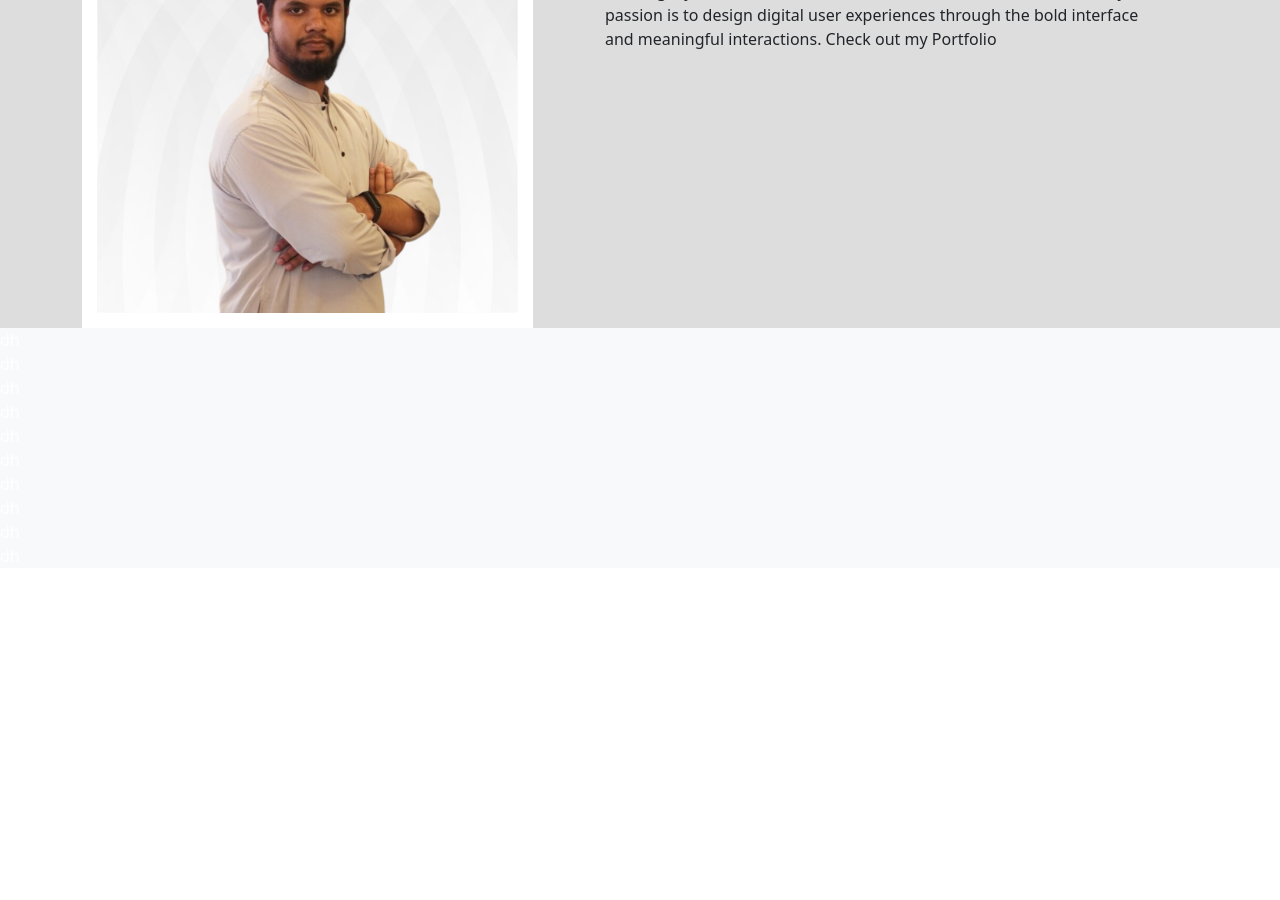
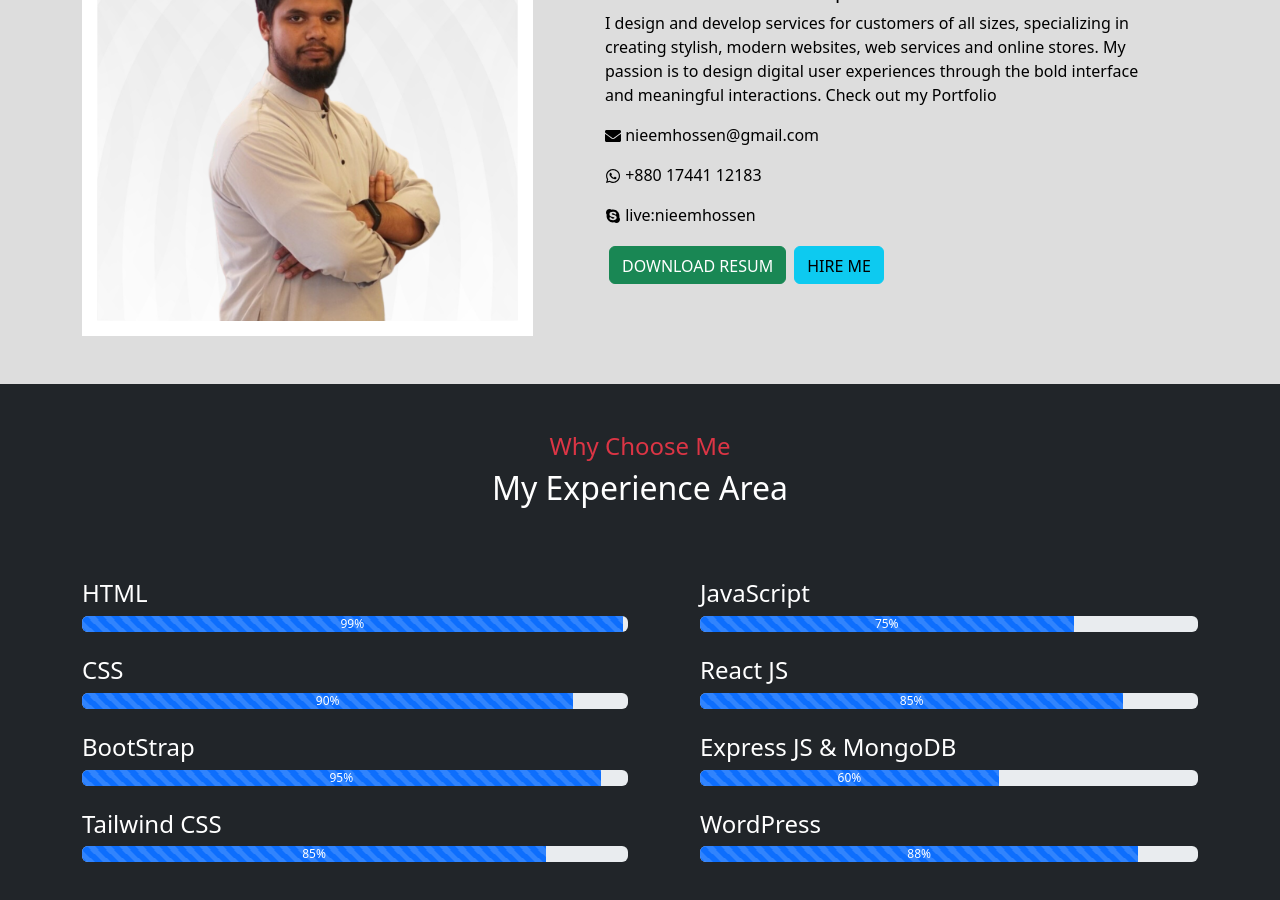
Before and after one commit to developer-nieem/nieem-protfolio, a React (Vite) app: page / in a window 1280 px wide. Shown: the part 960-1860 px from the top of the page. Before the commit the page ends 1528 px from the top, so only its background shows below. Built offline with nearby package versions, Linux system fonts and the light colour scheme.

Commit message:
added about and skills section

```diff
--- a/index.html
+++ b/index.html
@@ -6,7 +6,7 @@
     <meta name="viewport" content="width=device-width, initial-scale=1.0" />
     <title>Vite + React</title>
   </head>
-  <body>
+  <body >
     <div id="root"></div>
     <script type="module" src="/src/main.jsx"></script>
   </body>
--- a/package.json
+++ b/package.json
@@ -10,6 +10,7 @@
     "preview": "vite preview"
   },
   "dependencies": {
+    "aos": "^2.3.4",
     "bootstrap": "^5.3.0",
     "localforage": "^1.10.0",
     "lottie-react": "^2.4.0",
@@ -18,10 +19,13 @@
     "react-bootstrap": "^2.8.0",
     "react-dom": "^18.2.0",
     "react-fast-marquee": "^1.6.0",
+    "react-icons": "^4.10.1",
+    "react-progress-bar": "^0.1.0",
     "react-router-dom": "^6.14.0",
     "react-tsparticles": "^2.10.1",
     "react-typed": "^1.2.0",
     "sort-by": "^1.2.0",
+    "sweetalert2": "^11.7.12",
     "tsparticles": "^2.10.1"
   },
   "devDependencies": {
--- a/src/components/Home/AboutUs.jsx
+++ b/src/components/Home/AboutUs.jsx
@@ -1,17 +1,42 @@
-import React from "react";
+import React, { useEffect } from "react";
+import { FaEnvelope, FaSkype, FaWhatsapp, FaWhatsappSquare } from "react-icons/fa";
+import AOS from 'aos';
+import 'aos/dist/aos.css';
+import Swal from 'sweetalert2'
 
 const AboutUs = () => {
+
+    const downloadPdf = () => {
+        window.open('https://drive.google.com/u/1/uc?id=1kPrl4LeGseBSIfVlBGOxaoJ3fkGVp69B&export=download', '_parent');
+
+        Swal.fire({
+            position: 'top-end',
+            icon: 'success',
+            title: 'Thanks for Download! ',
+            showConfirmButton: false,
+            timer: 1500
+          })
+
+      };
+
+      useEffect(() => {
+        AOS.init();
+        AOS.refresh(); // Refresh AOS on component updates
+      }, []);
+
   return (
-    <div style={{ backgroundColor: "#ddd" }}>
-      <div className="container pt-5">
-        <div className="row pt-5 ">
-          <h1>ABOUT ME</h1>
+    <div id="about" style={{ backgroundColor: "#ddd" }}>
+      <div className="container py-5">
+        <div className="row pt-5 align-items-center">
+         <div>
+         <h1>ABOUT ME</h1>
           <hr
             className="ms-3 border-3 "
             style={{ width: "50px", backgroundColor: "red" }}
           />
           <p>I'm a MERN Stack developer</p>
-          <div className="col-md-5 mt-5">
+         </div>
+          <div data-aos="zoom-in-up" className="col-md-5 mt-5">
             <div>
               <img
                 className="about-img img-fluid border border-5 border-white"
@@ -20,11 +45,18 @@ const AboutUs = () => {
               />
             </div>
           </div>
-          <div className="col-md-6 ms-5 mt-5 ">
-            <h2>I'M NIEEM HOSSEN</h2>
+
+          <div data-aos="zoom-in-up" className="col-md-6 ms-5 mt-5 text-black">
+            <h2 >I'M NIEEM HOSSEN</h2>
             <h5>I'm a MERN Stack developer</h5>
-            <p className="text-justify">I design and develop services for customers of all sizes, specializing in creating stylish, modern websites, web services and online stores. My passion is to design digital user experiences through the bold interface and meaningful interactions. Check out my Portfolio</p>
-            <p></p>
+            <p >I design and develop services for customers of all sizes, specializing in creating stylish, modern websites, web services and online stores. My passion is to design digital user experiences through the bold interface and meaningful interactions. Check out my Portfolio</p>
+
+          <p> <FaEnvelope></FaEnvelope> nieemhossen@gmail.com</p>
+          <p> <FaWhatsapp></FaWhatsapp> +880 17441 12183</p>
+          <p> <FaSkype></FaSkype> live:nieemhossen </p>
+
+            <a onClick={downloadPdf} className="btn btn-success text-uppercase m-1" download>Download Resum</a>
+            <button className="btn btn-info text-uppercase m-1">Hire Me </button>
           </div>
         </div>
       </div>
--- a/src/components/Home/Skills.jsx
+++ b/src/components/Home/Skills.jsx
@@ -1,20 +1,126 @@
-import React from 'react';
+import React from "react";
 
 const Skills = () => {
-    return (
-        <div  className='text-white bg-light '>
-           <div>dh</div>
-           <div>dh</div>
-           <div>dh</div>
-           <div>dh</div>
-           <div>dh</div>
-           <div>dh</div>
-           <div>dh</div>
-           <div>dh</div>
-           <div>dh</div>
-           <div>dh</div>
+  return (
+    <div className="text-white bg-dark py-5">
+      <div className="container">
+        <h4 className="text-center text-danger">Why Choose Me</h4>
+        <h2 className="text-center">My Experience Area</h2>
+        <div className="row mt-5  ">
+          <div className="col-md-6">
+            <div className="mt-4">
+            <h4>HTML</h4>
+            <div
+              className="progress my-2"
+              role="progressbar"
+              aria-label="Animated striped example"
+              aria-valuenow="99"
+              aria-valuemin="0"
+              aria-valuemax="100"
+            >
+              <div className="progress-bar progress-bar-striped  progress-bar-animated " style={{width:'99%'}}>99%</div>
+            </div>
+            </div>
+
+            <div className="mt-4">
+            <h4>CSS</h4>
+            <div
+              className="progress my-2"
+              role="progressbar"
+              aria-label="Animated striped example"
+              aria-valuenow="90"
+              aria-valuemin="0"
+              aria-valuemax="100"
+            >
+              <div className="progress-bar progress-bar-striped  progress-bar-animated " style={{width:'90%'}}>90%</div>
+            </div>
+            </div>
+            <div className="mt-4">
+            <h4>BootStrap</h4>
+            <div
+              className="progress my-2"
+              role="progressbar"
+              aria-label="Animated striped example"
+              aria-valuenow="95"
+              aria-valuemin="0"
+              aria-valuemax="100"
+            >
+              <div className="progress-bar progress-bar-striped  progress-bar-animated " style={{width:'95%'}}>95%</div>
+            </div>
+            </div>
+            <div className="mt-4">
+            <h4>Tailwind CSS</h4>
+            <div
+              className="progress my-2"
+              role="progressbar"
+              aria-label="Animated striped example"
+              aria-valuenow="85"
+              aria-valuemin="0"
+              aria-valuemax="100"
+            >
+              <div className="progress-bar progress-bar-striped  progress-bar-animated " style={{width:'85%'}}>85%</div>
+            </div>
+            </div>
+          </div>
+          <div className="col-md-6 ">
+            <div className="mt-4 ms-5 ">
+            <h4>JavaScript</h4>
+            <div
+              className="progress my-2"
+              role="progressbar"
+              aria-label="Animated striped example"
+              aria-valuenow="75"
+              aria-valuemin="0"
+              aria-valuemax="100"
+            >
+              <div className="progress-bar progress-bar-striped  progress-bar-animated " style={{width:'75%'}}>75%</div>
+            </div>
+            </div>
+
+            <div className="mt-4 ms-5">
+            <h4>React JS</h4>
+            <div
+              className="progress my-2"
+              role="progressbar"
+              aria-label="Animated striped example"
+              aria-valuenow="85"
+              aria-valuemin="0"
+              aria-valuemax="100"
+            >
+              <div className="progress-bar progress-bar-striped  progress-bar-animated " style={{width:'85%'}}>85%</div>
+            </div>
+            </div>
+            <div className="mt-4 ms-5">
+            <h4>Express JS & MongoDB</h4>
+            <div
+              className="progress my-2"
+              role="progressbar"
+              aria-label="Animated striped example"
+              aria-valuenow="60"
+              aria-valuemin="0"
+              aria-valuemax="100"
+            >
+              <div className="progress-bar progress-bar-striped  progress-bar-animated " style={{width:'60%'}}>60%</div>
+            </div>
+            </div>
+            <div className="mt-4 ms-5">
+            <h4>WordPress</h4>
+            <div
+              className="progress my-2"
+              role="progressbar"
+              aria-label="Animated striped example"
+              aria-valuenow="88"
+              aria-valuemin="0"
+              aria-valuemax="100"
+            >
+              <div className="progress-bar progress-bar-striped  progress-bar-animated " style={{width:'88%'}}>88%</div>
+            </div>
+            </div>
+          </div>
         </div>
-    );
+      </div>
+    </div>
+  );
 };
 
 export default Skills;
--- a/src/components/Shared/Navbar.jsx
+++ b/src/components/Shared/Navbar.jsx
@@ -12,7 +12,7 @@ const NavBar = () => {
         <Navbar.Collapse id="basic-navbar-nav">
           <Nav className="ms-auto text-white">
             <Nav.Link href="#home" className=' fs-5 fw-normal text-white'>Home</Nav.Link>
-            <Nav.Link href="#link" className=' fs-5 fw-normal text-white'>About Us</Nav.Link>
+            <Nav.Link href="#about" className=' fs-5 fw-normal text-white'>About Us</Nav.Link>
             <Nav.Link href="#link" className='fs-5 fw-normal text-white'>Projects</Nav.Link>
             <Nav.Link href="#link" className=' fs-5 fw-normal text-white'>Contact Us</Nav.Link>
           </Nav>
--- a/src/layout/Main.jsx
+++ b/src/layout/Main.jsx
@@ -6,7 +6,7 @@ import NavBar from '../components/Shared/Navbar';
 
 const Main = () => {
     return (
-        <div>
+        <div className='overflow-hidden'>
             <NavBar></NavBar>
             <Outlet></Outlet>
             <Footer></Footer>
```
Also changed, not shown: 2 other files (tests, documents, lock files or other folders).
